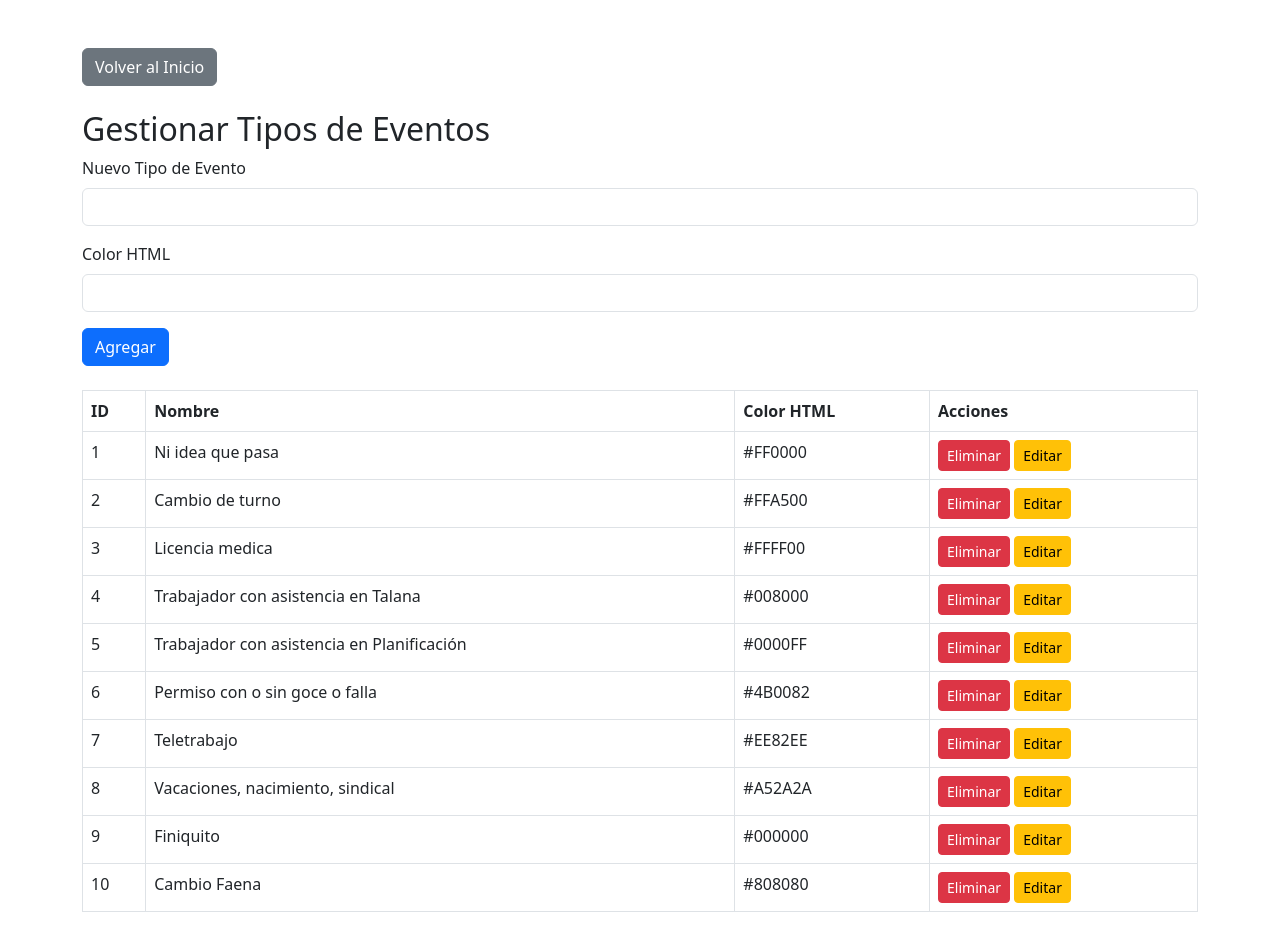
After one commit to sickiqq/inputs, a PHP site: page /views/event_types.php in a window 1280 px wide. The commit adds this page. Run offline with PHP 8.4, Linux system fonts and the light colour scheme; data comes from the database, SQL or seed files in the repository.

Commit message:
mantenedores tipos de evento

```diff
--- a/index.php
+++ b/index.php
@@ -106,6 +106,11 @@ function escape($string) {
                 </form>
             </div>
         </div>
+        <div class="card mt-4">
+            <div class="card-body">
+                <a href="views/event_types.php" class="btn btn-info">Gestionar Tipos de Eventos</a>
+            </div>
+        </div>
         <div class="mt-4 row">
             <div class="col-md-6">
                 <h4>Registros (Formato 1):</h4>
--- /dev/null
+++ b/views/event_types.php
@@ -0,0 +1,122 @@
+<?php
+$servername = "localhost";
+$username = "root";
+$password = "root";
+$dbname = "inputs_db";
+
+$conn = new mysqli($servername, $username, $password, $dbname);
+
+if ($conn->connect_error) {
+    die("Conexión fallida: " . $conn->connect_error);
+}
+
+if ($_SERVER['REQUEST_METHOD'] === 'POST') {
+    $action = $_POST['action'];
+    $event_type = $_POST['event_type'] ?? null;
+    $color_html = $_POST['color_html'] ?? null;
+    $id = $_POST['id'] ?? null;
+
+    if ($action === 'create' && $event_type && $color_html) {
+        $stmt = $conn->prepare("INSERT INTO event_types (nombre, color_html) VALUES (?, ?)");
+        $stmt->bind_param("ss", $event_type, $color_html);
+        $stmt->execute();
+    } elseif ($action === 'update' && $id && $event_type && $color_html) {
+        $stmt = $conn->prepare("UPDATE event_types SET nombre = ?, color_html = ? WHERE id = ?");
+        $stmt->bind_param("ssi", $event_type, $color_html, $id);
+        $stmt->execute();
+    } elseif ($action === 'delete' && $id) {
+        $stmt = $conn->prepare("DELETE FROM event_types WHERE id = ?");
+        $stmt->bind_param("i", $id);
+        $stmt->execute();
+    }
+}
+
+$event_types = [];
+$result = $conn->query("SELECT * FROM event_types");
+if ($result->num_rows > 0) {
+    while ($row = $result->fetch_assoc()) {
+        $event_types[] = $row;
+    }
+}
+
+$conn->close();
+
+function escape($string) {
+    return htmlspecialchars($string ?? '', ENT_QUOTES, 'UTF-8');
+}
+?>
+<!DOCTYPE html>
+<html lang="es">
+<head>
+    <meta charset="UTF-8">
+    <meta name="viewport" content="width=device-width, initial-scale=1.0">
+    <title>Gestionar Tipos de Eventos</title>
+    <link rel="stylesheet" href="https://cdnjs.cloudflare.com/ajax/libs/bootstrap/5.3.0/css/bootstrap.min.css">
+</head>
+<body>
+    <div class="container mt-5">
+        <a href="../index.php" class="btn btn-secondary mb-4">Volver al Inicio</a>
+        <h2>Gestionar Tipos de Eventos</h2>
+        <form action="" method="post" class="mb-4">
+            <input type="hidden" name="action" value="create">
+            <div class="mb-3">
+                <label for="event_type" class="form-label">Nuevo Tipo de Evento</label>
+                <input type="text" class="form-control" id="event_type" name="event_type" required>
+            </div>
+            <div class="mb-3">
+                <label for="color_html" class="form-label">Color HTML</label>
+                <input type="text" class="form-control" id="color_html" name="color_html" required>
+            </div>
+            <button type="submit" class="btn btn-primary">Agregar</button>
+        </form>
+        <table class="table table-bordered">
+            <thead>
+                <tr>
+                    <th>ID</th>
+                    <th>Nombre</th>
+                    <th>Color HTML</th>
+                    <th>Acciones</th>
+                </tr>
+            </thead>
+            <tbody>
+                <?php foreach ($event_types as $type): ?>
+                    <tr>
+                        <td><?php echo escape($type['id'] ?? ''); ?></td>
+                        <td><?php echo escape($type['nombre'] ?? ''); ?></td>
+                        <td><?php echo escape($type['color_html'] ?? ''); ?></td>
+                        <td>
+                            <form action="" method="post" style="display:inline-block;">
+                                <input type="hidden" name="action" value="delete">
+                                <input type="hidden" name="id" value="<?php echo escape($type['id'] ?? ''); ?>">
+                                <button type="submit" class="btn btn-danger btn-sm">Eliminar</button>
+                            </form>
+                            <button class="btn btn-warning btn-sm" onclick="editEventType(<?php echo escape($type['id'] ?? ''); ?>, '<?php echo escape($type['nombre'] ?? ''); ?>', '<?php echo escape($type['color_html'] ?? ''); ?>')">Editar</button>
+                        </td>
+                    </tr>
+                <?php endforeach; ?>
+            </tbody>
+        </table>
+        <form id="editForm" action="" method="post" style="display:none;">
+            <input type="hidden" name="action" value="update">
+            <input type="hidden" name="id" id="editId">
+            <div class="mb-3">
+                <label for="editEventType" class="form-label">Editar Tipo de Evento</label>
+                <input type="text" class="form-control" id="editEventType" name="event_type" required>
+            </div>
+            <div class="mb-3">
+                <label for="editColorHtml" class="form-label">Color HTML</label>
+                <input type="text" class="form-control" id="editColorHtml" name="color_html" required>
+            </div>
+            <button type="submit" class="btn btn-primary">Actualizar</button>
+        </form>
+    </div>
+    <script>
+        function editEventType(id, name, color) {
+            document.getElementById('editId').value = id;
+            document.getElementById('editEventType').value = name;
+            document.getElementById('editColorHtml').value = color;
+            document.getElementById('editForm').style.display = 'block';
+        }
+    </script>
+</body>
+</html>
```
